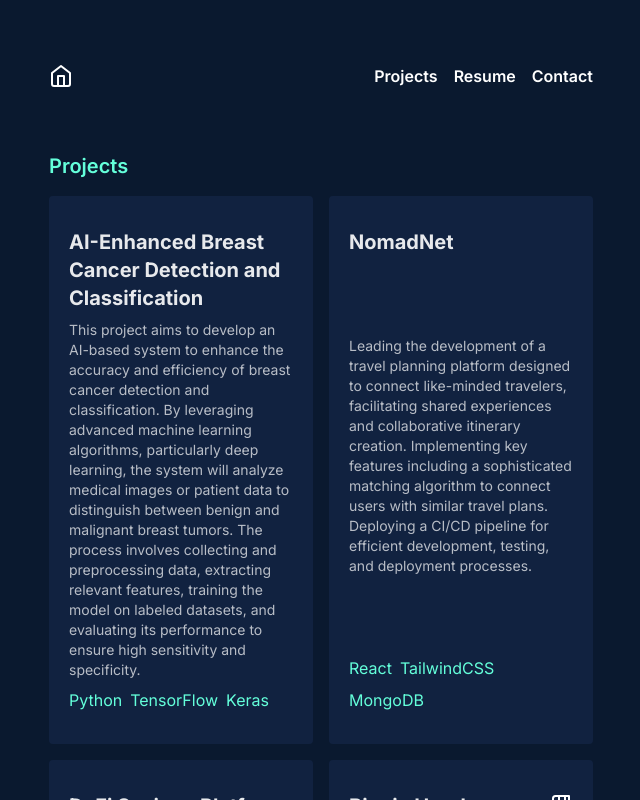
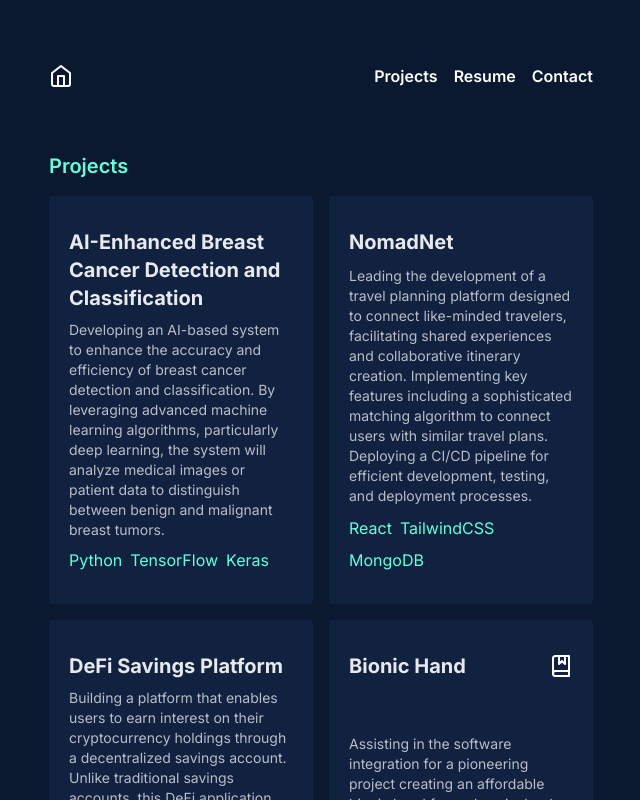
Before and after one commit to Sedanah/final-portfolio, a Next.js app: page /projects in a window 1280 px wide. Shown: the top 800 px of the page, without its empty margins (319-959 px from the left). Built offline with nearby package versions, Linux system fonts and the light colour scheme.

Commit message:
upd projects

```diff
--- a/src/app/projects/page.js
+++ b/src/app/projects/page.js
@@ -54,7 +54,7 @@ const projects = [
   {
     projectName: "AI-Enhanced Breast Cancer Detection and Classification",
     description:
-      "This project aims to develop an AI-based system to enhance the accuracy and efficiency of breast cancer detection and classification. By leveraging advanced machine learning algorithms, particularly deep learning, the system will analyze medical images or patient data to distinguish between benign and malignant breast tumors. The process involves collecting and preprocessing data, extracting relevant features, training the model on labeled datasets, and evaluating its performance to ensure high sensitivity and specificity.",
+      "Developing an AI-based system to enhance the accuracy and efficiency of breast cancer detection and classification. By leveraging advanced machine learning algorithms, particularly deep learning, the system will analyze medical images or patient data to distinguish between benign and malignant breast tumors.",
     techStack: "Python, TensorFlow, Keras",
     githubLink: "",
   },
```
